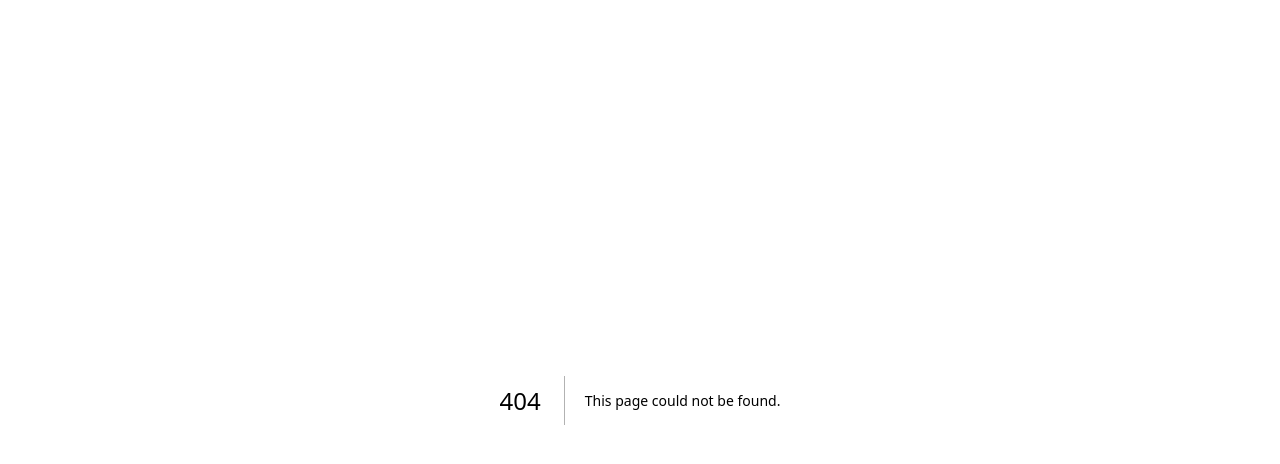
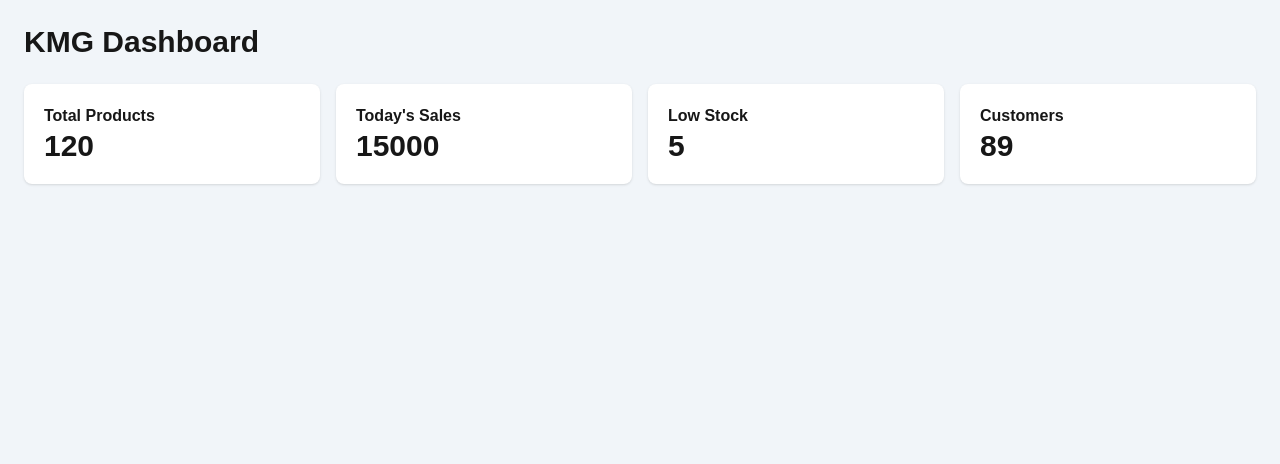
Before and after one commit to KMGITSolutions/kmg-inventory-saas, a Next.js app in the folder app/: page /dashboard in a window 1280 px wide. Before the commit this address had no page. Shown: the top 464 px of the page. Built offline with nearby package versions, Linux system fonts and the light colour scheme.

Commit message:
Create dashboard page

```diff
--- /dev/null
+++ b/app/app/dashboard/page.tsx
@@ -0,0 +1,33 @@
+export default function DashboardPage() {
+  return (
+    <main className="min-h-screen bg-slate-100 p-6">
+      <h1 className="text-3xl font-bold mb-6">
+        KMG Dashboard
+      </h1>
+
+      <div className="grid grid-cols-1 md:grid-cols-2 lg:grid-cols-4 gap-4">
+
+        <div className="bg-white p-5 rounded-lg shadow">
+          <h2 className="font-semibold">Total Products</h2>
+          <p className="text-3xl font-bold">120</p>
+        </div>
+
+        <div className="bg-white p-5 rounded-lg shadow">
+          <h2 className="font-semibold">Today's Sales</h2>
+          <p className="text-3xl font-bold">15000</p>
+        </div>
+
+        <div className="bg-white p-5 rounded-lg shadow">
+          <h2 className="font-semibold">Low Stock</h2>
+          <p className="text-3xl font-bold">5</p>
+        </div>
+
+        <div className="bg-white p-5 rounded-lg shadow">
+          <h2 className="font-semibold">Customers</h2>
+          <p className="text-3xl font-bold">89</p>
+        </div>
+
+      </div>
+    </main>
+  );
+}
```
